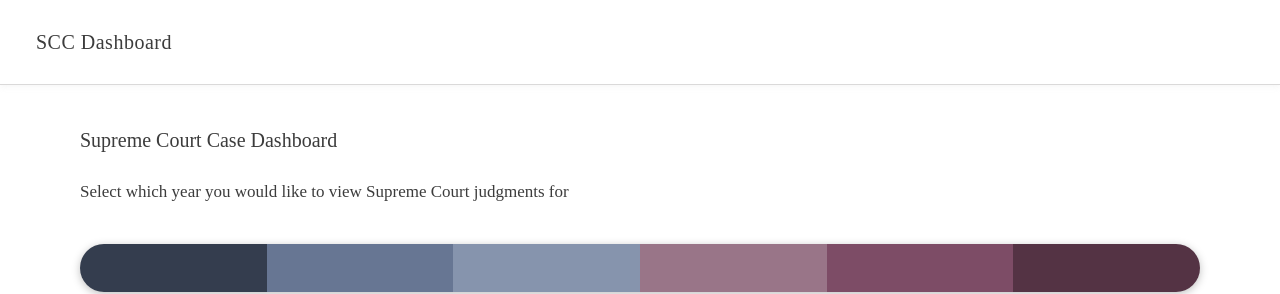
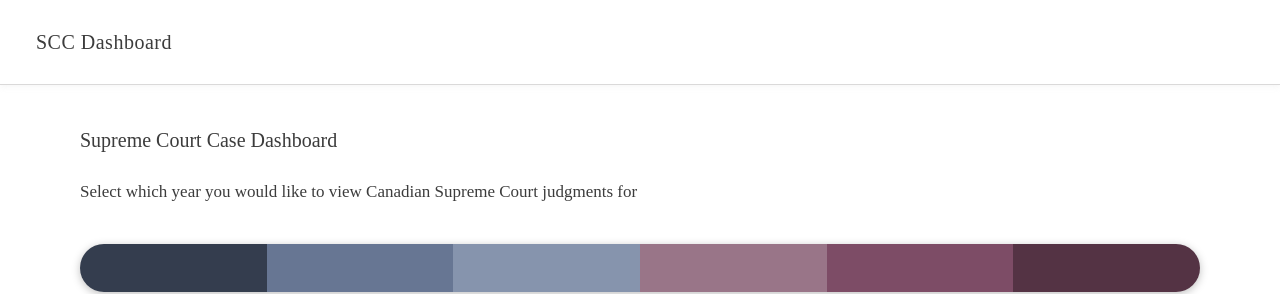
Before and after one commit to misha-hb/SCC-Dashboard, a React (Vite) app: page / in a window 1280 px wide. Shown: the top 294 px of the page. Built offline with nearby package versions, Linux system fonts and the light colour scheme; a web font is replaced by a local one.

Commit message:
changed name

```diff
--- a/index.html
+++ b/index.html
@@ -14,7 +14,7 @@
 <link href="https://fonts.googleapis.com/css2?family=Baskervville:ital,wght@0,400..700;1,400..700&display=swap" rel="stylesheet">
     <meta charset="UTF-8" />
     <meta name="viewport" content="width=device-width, initial-scale=1.0" />
-    <title>SCC Dashboard</title>
+    <title>Canadian Supreme Court Judgment Visualizer</title>
   </head>
   <body>
     <div id="root"></div>
--- a/src/pages/Home.tsx
+++ b/src/pages/Home.tsx
@@ -27,7 +27,7 @@ export default function Home() {
             Supreme Court Case Dashboard
             </div>
             <div className="subtitle" style={{paddingBottom:"15px"}}>
-            Select which year you would like to view Supreme Court judgments for
+            Select which year you would like to view Canadian Supreme Court judgments for
             </div>
       <YearPicker
       onYearSelect={(y) => setSelectedYear(y)}
```
